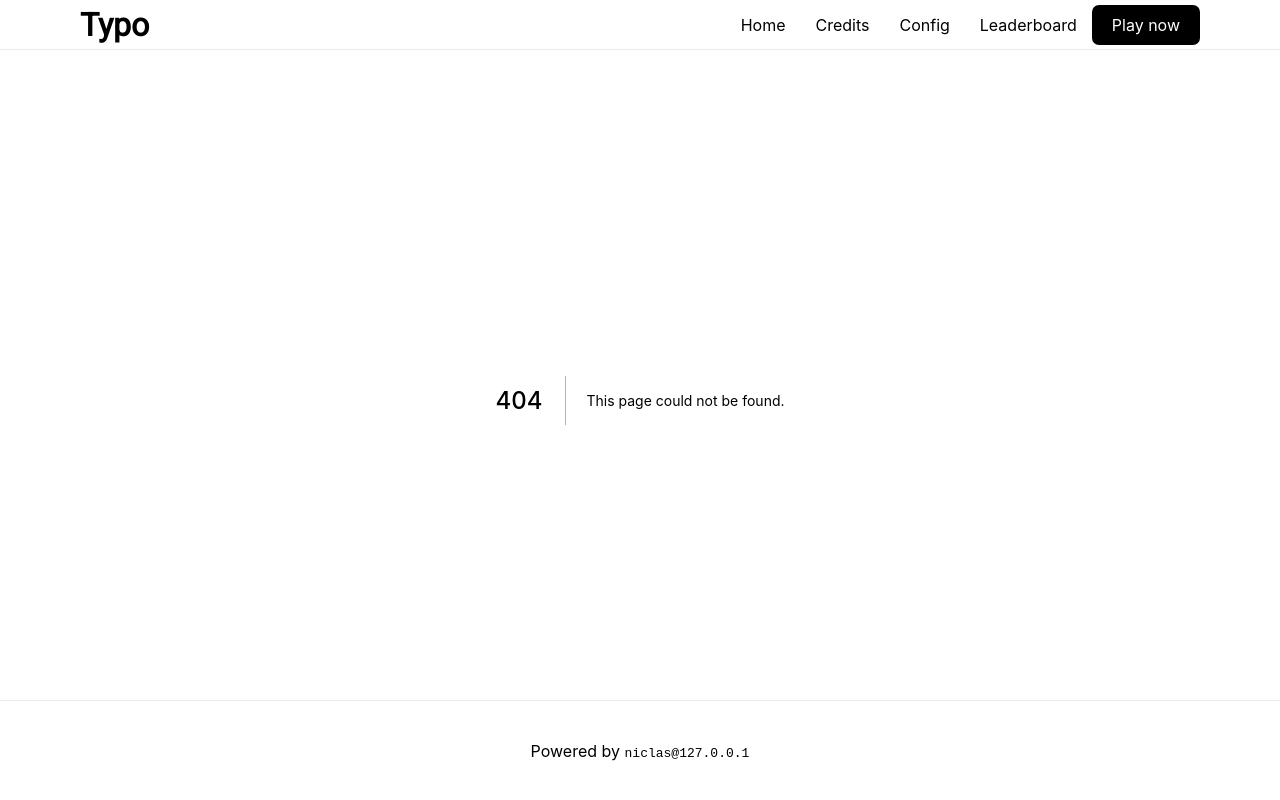
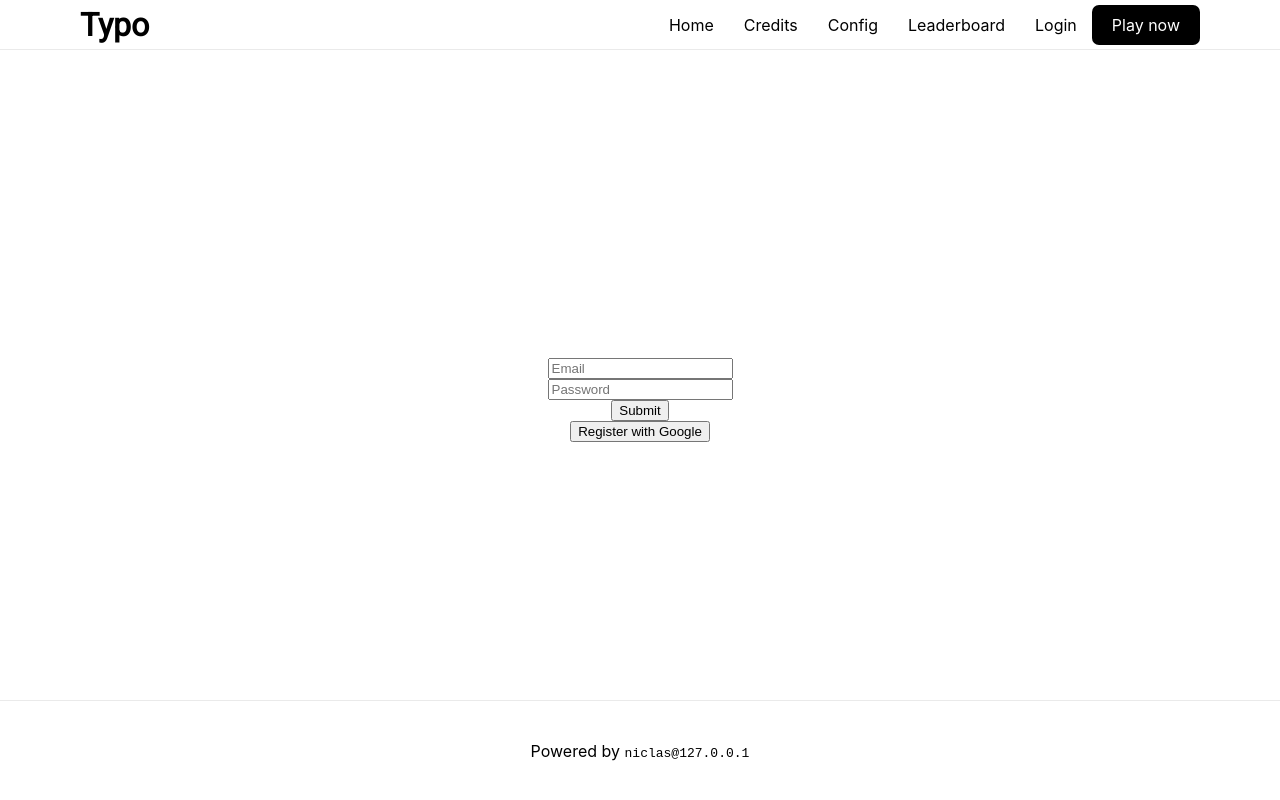
Before and after one commit to BergerAPI/typo.io, a Next.js app: page /auth/register in a window 1280 px wide. Before the commit this address had no page. Shown: the top 800 px of the page. Built offline with nearby package versions, Linux system fonts and the light colour scheme; no server answers.

Commit message:
added basic login (not a very good design)

```diff
--- a/components/Navbar.jsx
+++ b/components/Navbar.jsx
@@ -2,8 +2,23 @@ import Head from "next/head";
 import Link from "next/link";
 import React from "react";
 import navStyle from "../styles/components/Navbar.module.css";
+import { auth } from "../util/firebase/firebase";
 
 export class Navbar extends React.Component {
+  constructor(props) {
+    super(props);
+
+    this.state = {
+      loginState: "login",
+    };
+  }
+
+  componentDidMount() {
+    this.setState({
+      loginState: auth.currentUser === null ? "login" : "account",
+    });
+  }
+
   render() {
     return (
       <>
@@ -28,6 +43,11 @@ export class Navbar extends React.Component {
             <Link href="/leaderboard">
               <a className={navStyle.link}>Leaderboard</a>
             </Link>
+            <Link href={"/auth/" + this.state.loginState}>
+              <a className={navStyle.link}>
+                {this.state.loginState === "account" ? "Account" : "Login"}
+              </a>
+            </Link>
             <Link href="/app">
               <a className={navStyle.button}>Play now</a>
             </Link>
--- a/components/config/Checkbox.jsx
+++ b/components/config/Checkbox.jsx
@@ -1,5 +1,5 @@
 import React from "react";
-import styles from "../../styles/components/config/Checkbox.module.css";
+import styles from "../../styles/components/config/Config.module.css";
 
 export class Checkbox extends React.Component {
   constructor(props) {
--- a/components/config/Mode.jsx
+++ b/components/config/Mode.jsx
@@ -1,5 +1,5 @@
 import React from "react";
-import styles from "../../styles/components/config/Checkbox.module.css";
+import styles from "../../styles/components/config/Config.module.css";
 
 export class Mode extends React.Component {
   constructor(props) {
--- a/components/leaderboard/User.jsx
+++ b/components/leaderboard/User.jsx
@@ -1,5 +1,5 @@
 import React from "react";
-import styles from "../../styles/components/config/Checkbox.module.css";
+import styles from "../../styles/components/config/Config.module.css";
 
 export class User extends React.Component {
   constructor(props) {
--- a/pages/app/index.js
+++ b/pages/app/index.js
@@ -1,6 +1,8 @@
 import { Input } from '../../components/input/Input.jsx'
+import { auth } from "../../util/firebase/firebase";
 
 export default function App() {
+  if (auth.currentUser === undefined) auth.signInAnonymously();
 
   return (
     <div>
--- /dev/null
+++ b/pages/auth/register.js
@@ -0,0 +1,41 @@
+import { auth, registerWithGoogle } from "../../util/firebase/firebase"
+import Router from "next/router";
+
+export default function Register() {
+  return (
+    <>
+      <input name="email" type="email" placeholder="Email" />
+      <input name="password" type="password" placeholder="Password" />
+      <button onClick={async () => {
+        let email = document.querySelector("input[name='email']").value
+        let password = document.querySelector("input[name='password']").value
+
+        await auth.createUserWithEmailAndPassword(email, password).then(async (userCredential) => {
+          var user = userCredential.user;
+          await user.sendEmailVerification().catch(function (error) {
+            console.log("error: " + error)
+          });
+        })
+          .catch((error) => {
+            var errorMessage = error.message;
+            console.log(errorMessage)
+          });
+
+        Router.push("/app")
+      }} type="submit">Submit</button>
+
+      <button onClick={async () => {
+        let result = await registerWithGoogle()
+
+        if (result !== undefined)
+          await result.sendEmailVerification().then(function () {
+            console.log("email sent")
+          }).catch(function (error) {
+            console.log("error: " + error)
+          });
+
+        Router.push("/app")
+      }} type="submit">Register with Google</button>
+    </>
+  )
+}
--- a/util/firebase/firebase.js
+++ b/util/firebase/firebase.js
@@ -1,6 +1,7 @@
 import firebase from 'firebase/app'
 import 'firebase/database'
-import'firebase/firestore'
+import 'firebase/firestore'
+import 'firebase/auth'
 
 if (!firebase.apps.length) {
     firebase.initializeApp({
@@ -16,4 +17,16 @@ if (!firebase.apps.length) {
 }
 
 export const db = firebase.firestore();
+export const auth = firebase.auth();
+
+export async function registerWithGoogle() {
+    let returns;
+
+    await auth.signInWithPopup(new firebase.auth.GoogleAuthProvider())
+        .then((result) => returns = result.user)
+        .catch((error) => returns = undefined);
+
+    return returns;
+}
+
 export default firebase
```
Also changed, not shown: pages/auth/account.js (added, +17 -0 lines), pages/auth/login.js (added, +23 -0 lines), styles/components/config/Config.module.css (renamed from styles/components/config/Checkbox.module.css).
